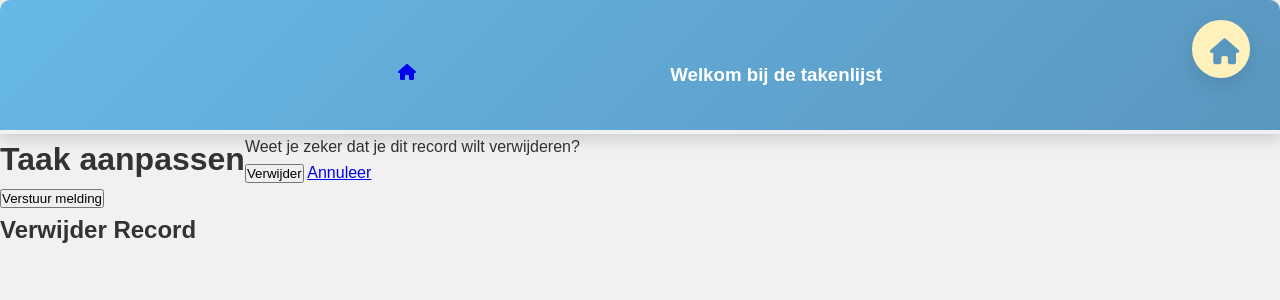
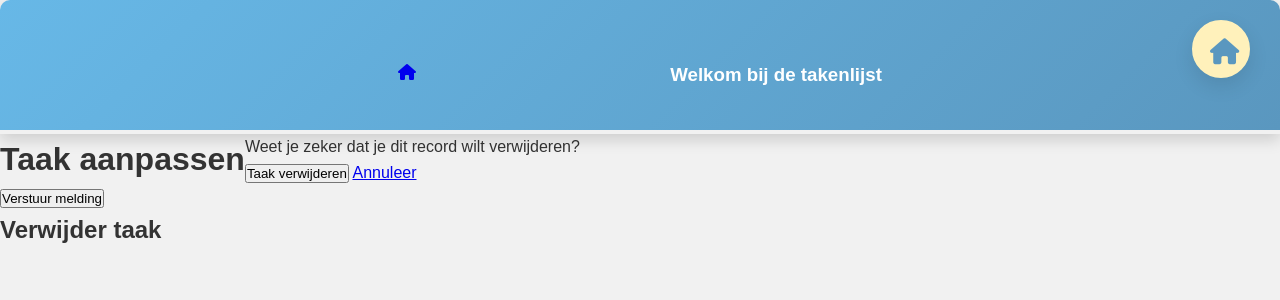
Before and after one commit to RobinGroeneveld/pra-b3_web, a PHP site: page /resources/views/meldingen/edit.php?id=1 in a window 1280 px wide. Shown: the top 300 px of the page. Run offline with PHP 8.4, Linux system fonts and the light colour scheme; some libraries are stand-ins or nearby versions.

Commit message:
Fix delete functionality in meldingenController and update edit.php for task deletion

```diff
--- a/resources/views/meldingen/edit.php
+++ b/resources/views/meldingen/edit.php
@@ -19,11 +19,11 @@
         </form>
 
         <!-- Delete Confirmation Form -->
-        <h2>Verwijder Record</h2>
-        <form action="meldingenControler.php" method="POST">
+        <h2>Verwijder taak</h2>
+        <form action="../../../app/Http?controllers/meldingenControler.php" method="POST">
             <input type="hidden" name="id" value="<?php echo $_GET['id']; ?>">
             <p>Weet je zeker dat je dit record wilt verwijderen?</p>
-            <button type="submit" name="action" value="delete">Verwijder</button>
+            <input type="submit" value="Taak verwijderen">
             <a href="index.php">Annuleer</a>
         </form>
     </div>
```
Also changed, not shown: app/Http/Controllers/meldingenController.php (+5 -2 lines).
